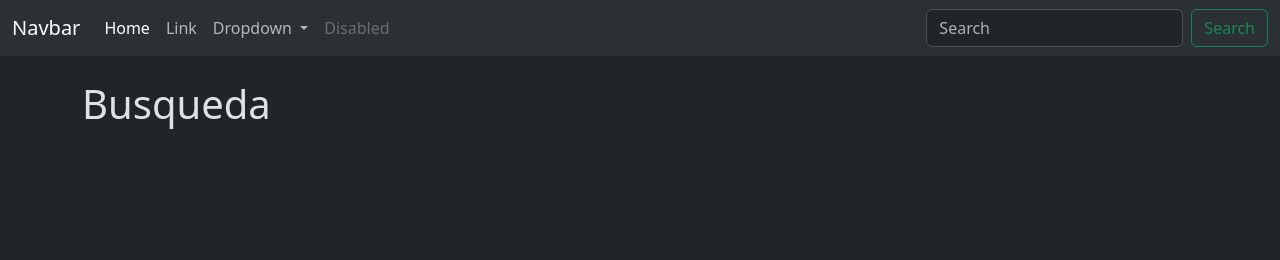
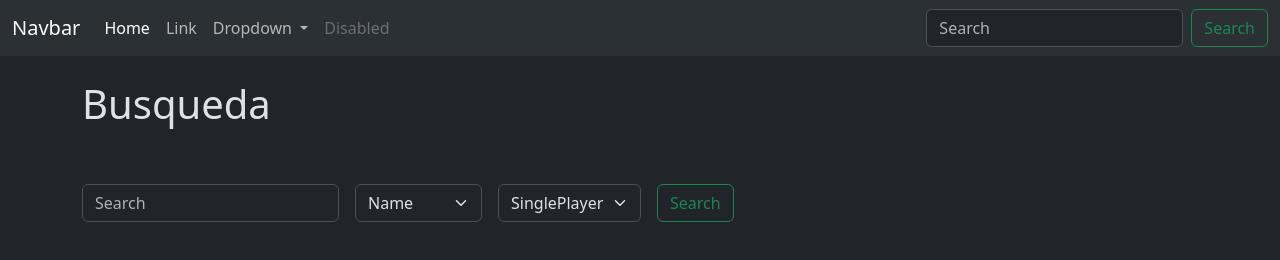
Before and after one commit to zeliusd/INTRO-TP, a plain HTML site: page web/search/index.html in a window 1280 px wide. Drawn offline with nearby package versions, Linux system fonts and the light colour scheme; no server answers.

Commit message:
Se agregó un formulario en search/ para aplicar filtros en la búsqueda

```diff
--- a/web/scripts/search.js
+++ b/web/scripts/search.js
@@ -51,3 +51,8 @@ function request_error(error) {
 fetch(query).then(response).then(parse_data).catch(
   request_error,
 );
+
+document.getElementById('searchSelect').addEventListener('change', function () {
+  let searchInput = document.getElementById('searchInput');
+  searchInput.name = this.value;
+});
--- a/web/search/index.html
+++ b/web/search/index.html
@@ -68,22 +68,47 @@
       </div>
     </nav>
   </header>
-
   <div class="container mb-4">
     <div class="row">
-      <div class="col-6 g-4">
+      <div class="col-12 g-4">
         <h1>Busqueda</h1>
+      </div>
+      <div class="container mt-5">
+        <div class="col-auto">
+          <form class="row g-3" role="search">
+            <div class="col-12 col-md-auto">
+              <input id="searchInput" class="form-control form-control-md" type="search" placeholder="Search"
+                aria-label="Search" name="name">
+            </div>
+            <div class="col-12 col-md-auto">
+              <select id="searchSelect" class="form-select form-select-md">
+                <option value="name" selected>Name</option>
+                <option value="developer">Developer</option>
+              </select>
+            </div>
+            <div class="col-12 col-md-auto">
+              <select id="searchCategories" class="form-select form-select-md" name="category">
+                <option value="Single" selected>SinglePlayer</option>
+                <option value="Multi">MultiPlayer</option>
+              </select>
+            </div>
+            <div class="col-12 col-md-auto">
+              <button class="btn btn-outline-success btn-md" type="submit">Search</button>
+            </div>
+          </form>
+        </div>
       </div>
     </div>
   </div>
+
   <div class="container">
     <div class="row g-4" id="games">
     </div>
-
-    <script src="/scripts/search.js"></script>
-    <script src="https://cdn.jsdelivr.net/npm/bootstrap@5.3.3/dist/js/bootstrap.bundle.min.js"
-      integrity="sha384-YvpcrYf0tY3lHB60NNkmXc5s9fDVZLESaAA55NDzOxhy9GkcIdslK1eN7N6jIeHz"
-      crossorigin="anonymous"></script>
+  </div>
+  <script src="/scripts/search.js"></script>
+  <script src="https://cdn.jsdelivr.net/npm/bootstrap@5.3.3/dist/js/bootstrap.bundle.min.js"
+    integrity="sha384-YvpcrYf0tY3lHB60NNkmXc5s9fDVZLESaAA55NDzOxhy9GkcIdslK1eN7N6jIeHz"
+    crossorigin="anonymous"></script>
 </body>
 
 </html>
```
